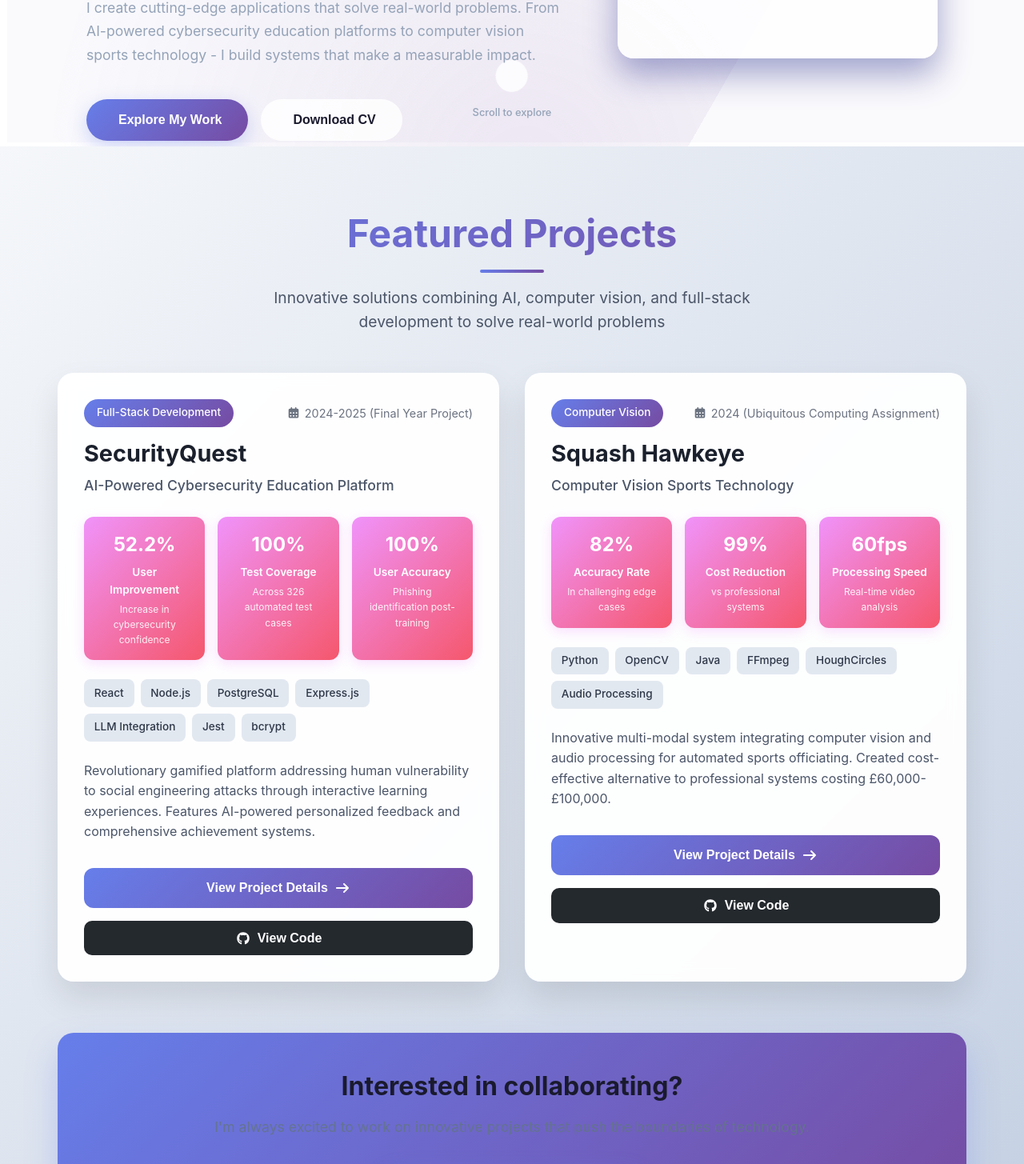
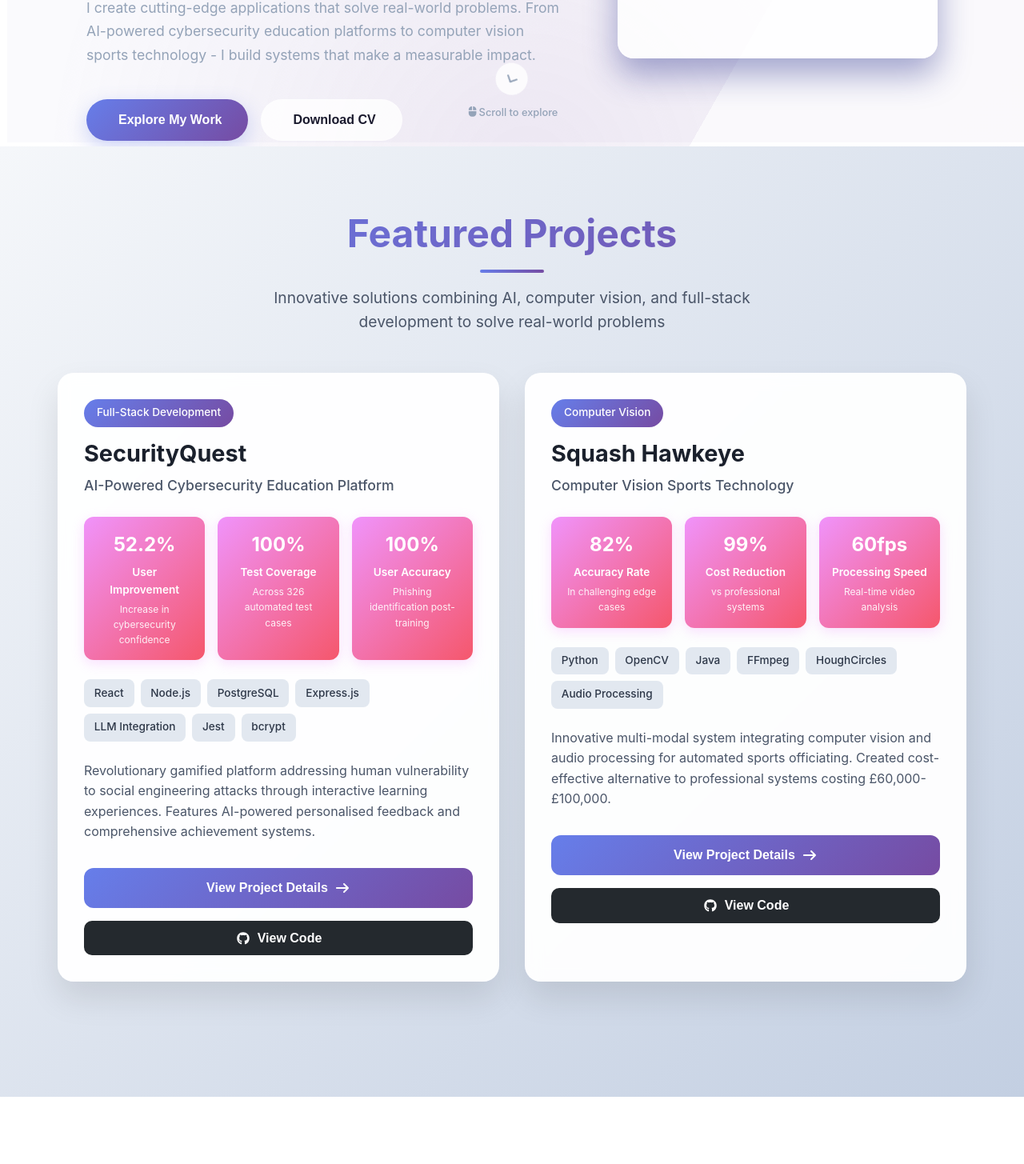
Before and after one commit to Somaan/project-portfolio, a React (Vite) app in the folder project-portfolio-main/: page / in a window 1280 px wide. Shown: the part 617-2072 px from the top of the page at 80% size. Built offline with nearby package versions, Linux system fonts and the light colour scheme.

Commit message:
Completed SquashHawkeye section with images, metrics and technical details. Also fixed broken projects array structure alongside some UI preferences

```diff
--- a/project-portfolio-main/src/components/Hero.jsx
+++ b/project-portfolio-main/src/components/Hero.jsx
@@ -2,6 +2,8 @@
 // Features animated elements and project showcase introduction
 
 import React from "react";
+import { FontAwesomeIcon } from "@fortawesome/react-fontawesome";
+import { faChevronDown, faMouse } from "@fortawesome/free-solid-svg-icons";
 
 const Hero = ({ scrollToSection }) => {
   // Handle call-to-action button clicks
@@ -111,9 +113,12 @@ const Hero = ({ scrollToSection }) => {
       {/* Scroll Indicator */}
       <div className="scroll-indicator" onClick={handleViewProjects}>
         <div className="scroll-arrow">
-          <i className="fas fa-chevron-down" aria-hidden="true"></i>
+          <FontAwesomeIcon icon={faChevronDown} />
         </div>
-        <span>Scroll to explore</span>
+        <span>
+          <FontAwesomeIcon icon={faMouse} />
+          Scroll to explore
+        </span>
       </div>
     </section>
   );
--- a/project-portfolio-main/src/components/Projects.jsx
+++ b/project-portfolio-main/src/components/Projects.jsx
@@ -30,7 +30,7 @@ const Projects = () => {
         "bcrypt",
       ],
       description:
-        "Revolutionary gamified platform addressing human vulnerability to social engineering attacks through interactive learning experiences. Features AI-powered personalized feedback and comprehensive achievement systems.",
+        "Revolutionary gamified platform addressing human vulnerability to social engineering attacks through interactive learning experiences. Features AI-powered personalised feedback and comprehensive achievement systems.",
       keyMetrics: [
         {
           label: "User Improvement",
@@ -51,7 +51,7 @@ const Projects = () => {
       keyAchievements: [
         "52.2% improvement in user cybersecurity confidence through testing across 6 participants",
         "100% test coverage across 326 automated test cases using Jest and React Testing Library",
-        "AI-powered personalized feedback system using locally-hosted LLM (Ollama)",
+        "AI-powered personalised feedback system using locally-hosted LLM (Ollama)",
         "Three-tier progressive difficulty system covering phishing, vishing, smishing, and spear-phishing",
         "100% of participants correctly identified phishing responses after intervention (vs 66.6% before)",
         "83.3% accuracy identifying threats across multiple communication channels",
@@ -60,7 +60,7 @@ const Projects = () => {
         "PERN stack architecture (PostgreSQL-Express-React-Node.js) with integrated LLM capabilities",
         "Secure authentication with bcrypt hashing (work factor 10) and CAPTCHA verification",
         "Achievement system with streak tracking, leaderboards, and visual progress indicators",
-        "Comprehensive user analytics with detailed performance tracking and behavioral analysis",
+        "Comprehensive user analytics with detailed performance tracking and behavioural analysis",
         "Multi-format quiz system: email phishing, SMS smishing, voice transcript analysis",
         "Real-time feedback generation with context-aware AI recommendations",
       ],
@@ -139,24 +139,36 @@ const Projects = () => {
         "Multi-modal processing pipeline combining audio impact detection with visual ball tracking",
         "OpenCV-based ball detection using HoughCircles transform with tuned parameters (dp=1.2, minDist=20)",
         "Adaptive audio processing with dynamic thresholding at 70% of maximum amplitude",
-        "Synchronized processing handling smartphone video with precise timestamp correlation",
+        "Synchronised processing handling smartphone video with precise timestamp correlation",
         "Image enhancement pipeline improving contrast and brightness for better detection",
         "Decision logic implementing official squash service line rules with 1-pixel tolerance",
       ],
       liveDemo: null,
-      githubRepo: "https://github.com/Somaan/SquashHawkeye",
+      githubRepo: "https://github.com/Somaan/Squash-Hawkeye",
       images: [
         {
-          src: "/images/squash-detection.png",
-          alt: "Ball Detection and Line Calling",
+          src: "/images/Figure 1.png",
+          alt: "Legal Squash Serve Trajectory Diagram",
           caption:
-            "Green circle around detected squash ball with red service line and IN/OUT decision",
+            "Official squash court diagram showing typical ball path during a legal serve, illustrating the technical requirements for service line detection",
         },
         {
-          src: "/images/squash-setup.png",
-          alt: "Recording Setup and System",
+          src: "/images/Figure 5.png",
+          alt: "Smartphone Recording Setup",
           caption:
-            "Smartphone recording setup positioned on tripod with clear view of service box",
+            "Cost-effective recording setup using smartphone on tripod positioned with clear view of service box, demonstrating accessible hardware alternative to professional systems",
+        },
+        {
+          src: "/images/Figure 10.png",
+          alt: "Edge Case Validation Results",
+          caption:
+            "Grid of challenging edge cases showing system accuracy in borderline scenarios where ball positions are critical for IN/OUT decisions, achieving 82% accuracy",
+        },
+        {
+          src: "/images/Figure 11.png",
+          alt: "Multi-Layer System Output",
+          caption:
+            "Console output showing precise coordinates, measurements, and decision logic - demonstrating the system's transparent multi-depth feedback for validation and development",
         },
       ],
     },
@@ -230,26 +242,6 @@ const Projects = () => {
             />
           ))}
         </div>
-
-        {/* Call to Action */}
-        <div className="projects-cta">
-          <h3>Interested in collaborating?</h3>
-          <p>
-            I'm always excited to work on innovative projects that push the
-            boundaries of technology.
-          </p>
-          <button
-            className="btn-primary"
-            onClick={() =>
-              document
-                .getElementById("contact")
-                .scrollIntoView({ behavior: "smooth" })
-            }
-          >
-            <FontAwesomeIcon icon="rocket" />
-            Let's Build Something Amazing
-          </button>
-        </div>
       </div>
 
       {/* Project Details Modal */}
@@ -278,10 +270,6 @@ const ProjectCard = ({ project, onOpenModal, isVisible, animationDelay }) => {
       <div className="project-header">
         <div className="project-meta">
           <span className="project-category">{project.category}</span>
-          <span className="project-period">
-            <FontAwesomeIcon icon="calendar-alt" />
-            {project.period}
-          </span>
         </div>
         <h3 className="project-title">{project.title}</h3>
         <p className="project-subtitle">{project.subtitle}</p>
```
